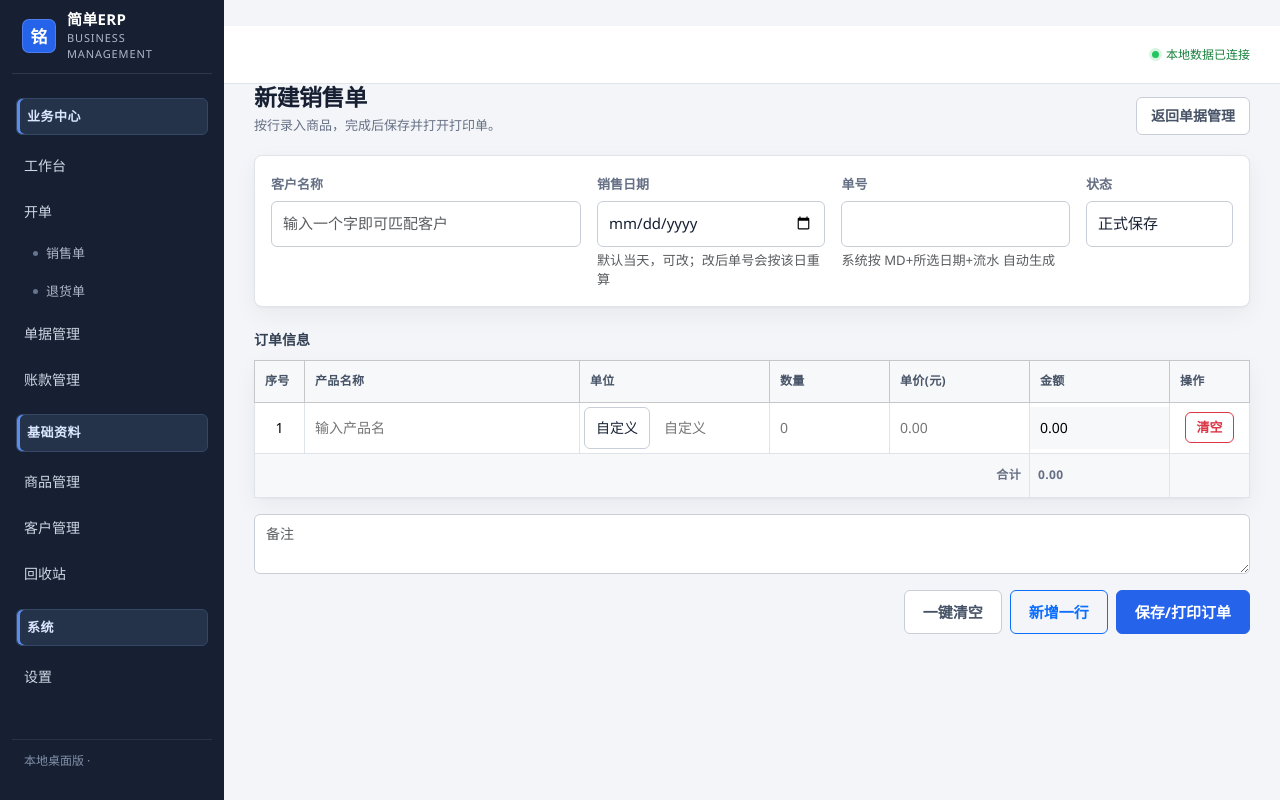
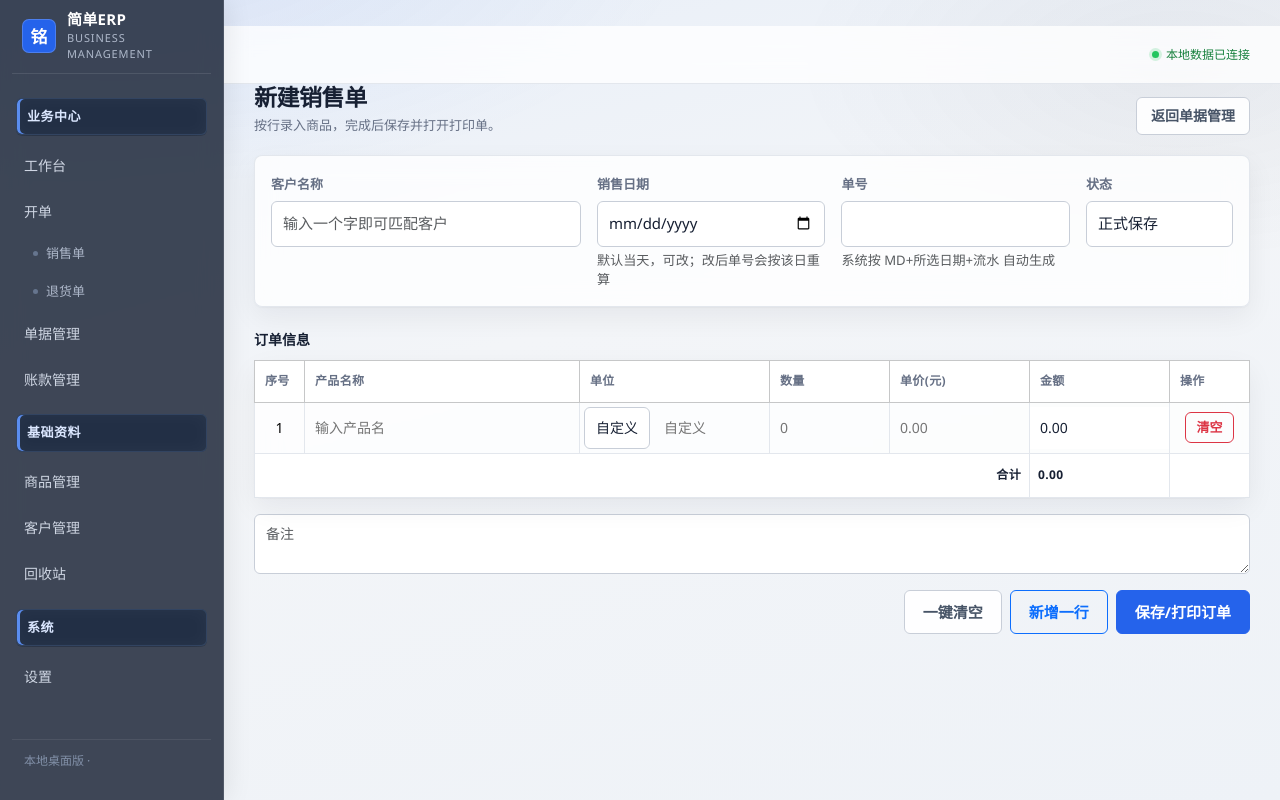
Before and after one commit to Astyyym/simple-erp, a Python web app: template app/erp/templates/orders/new.html in a window 1280 px wide. Run offline with Jinja, Linux system fonts and the light colour scheme; the template is opened without the code that fills it, so the values that code supplies are empty.

Commit message:
feat(ui): 为企业界面增加克制毛玻璃层次
在 base 主题变量中扩展 glass token，作用于侧栏、顶栏、卡片、表格外壳与筛选表单；工作台/开单/设置面板同步半透明。输入框保持实色以保证可读，打印模板未改动。

Fixes #1

```diff
--- a/app/erp/templates/base.html
+++ b/app/erp/templates/base.html
@@ -13,6 +13,16 @@
       --erp-sidebar:#172033;--erp-sidebar-hover:#222d42;--erp-success:#17803d;--erp-danger:#c73535;
       --erp-radius:8px;--erp-shadow:0 1px 2px rgba(16,24,40,.04),0 8px 24px rgba(16,24,40,.05);
       --erp-scale:1;
+      /* restrained glassmorphism tokens */
+      --erp-glass-blur:12px;
+      --erp-glass-bg:rgba(255,255,255,.78);
+      --erp-glass-bg-strong:rgba(255,255,255,.90);
+      --erp-glass-border:rgba(223,227,234,.85);
+      --erp-glass-shadow:0 1px 2px rgba(16,24,40,.04),0 10px 28px rgba(16,24,40,.06);
+      --erp-sidebar-glass:rgba(23,32,51,.82);
+      --erp-sidebar-border:rgba(255,255,255,.10);
+      --erp-content-wash:linear-gradient(165deg,#e7eef8 0%,#f3f5f8 42%,#eef2f7 100%);
+      --erp-content-mesh:radial-gradient(900px 420px at 12% -8%,rgba(37,99,235,.08),transparent 60%),radial-gradient(700px 360px at 92% 8%,rgba(15,23,42,.05),transparent 55%);
     }
     html[data-ui-scale="125"]{--erp-scale:1.25}
     html[data-ui-scale="150"]{--erp-scale:1.5}
@@ -22,6 +32,15 @@
       --erp-bg:#0f141d;--erp-surface:#171e2b;--erp-surface-soft:#1c2535;
       --erp-sidebar:#0b1018;--erp-sidebar-hover:#182234;--erp-success:#34d399;--erp-danger:#f87171;
       --erp-shadow:0 1px 2px rgba(0,0,0,.35),0 8px 24px rgba(0,0,0,.25);
+      --erp-glass-blur:12px;
+      --erp-glass-bg:rgba(23,30,43,.72);
+      --erp-glass-bg-strong:rgba(23,30,43,.88);
+      --erp-glass-border:rgba(61,75,99,.72);
+      --erp-glass-shadow:0 1px 2px rgba(0,0,0,.35),0 12px 28px rgba(0,0,0,.28);
+      --erp-sidebar-glass:rgba(11,16,24,.80);
+      --erp-sidebar-border:rgba(255,255,255,.08);
+      --erp-content-wash:linear-gradient(165deg,#0c111a 0%,#0f141d 46%,#121a26 100%);
+      --erp-content-mesh:radial-gradient(900px 420px at 12% -8%,rgba(59,130,246,.10),transparent 60%),radial-gradient(700px 360px at 92% 8%,rgba(148,163,184,.05),transparent 55%);
     }
     @media (prefers-color-scheme: dark){
       html[data-ui-theme="system"]{
@@ -30,25 +49,57 @@
         --erp-bg:#0f141d;--erp-surface:#171e2b;--erp-surface-soft:#1c2535;
         --erp-sidebar:#0b1018;--erp-sidebar-hover:#182234;--erp-success:#34d399;--erp-danger:#f87171;
         --erp-shadow:0 1px 2px rgba(0,0,0,.35),0 8px 24px rgba(0,0,0,.25);
+        --erp-glass-blur:12px;
+        --erp-glass-bg:rgba(23,30,43,.72);
+        --erp-glass-bg-strong:rgba(23,30,43,.88);
+        --erp-glass-border:rgba(61,75,99,.72);
+        --erp-glass-shadow:0 1px 2px rgba(0,0,0,.35),0 12px 28px rgba(0,0,0,.28);
+        --erp-sidebar-glass:rgba(11,16,24,.80);
+        --erp-sidebar-border:rgba(255,255,255,.08);
+        --erp-content-wash:linear-gradient(165deg,#0c111a 0%,#0f141d 46%,#121a26 100%);
+        --erp-content-mesh:radial-gradient(900px 420px at 12% -8%,rgba(59,130,246,.10),transparent 60%),radial-gradient(700px 360px at 92% 8%,rgba(148,163,184,.05),transparent 55%);
       }
     }
     *{box-sizing:border-box}
     html,body{height:100%;margin:0}
-    body{background:var(--erp-bg);color:var(--erp-ink);font-family:"Microsoft YaHei UI","Segoe UI",system-ui,-apple-system,sans-serif;font-size:15px;line-height:1.5;overflow:hidden}
-    .app-shell{display:flex;height:100vh;width:100%;overflow:hidden}
-    .sidebar{position:relative;flex:0 0 calc(224px * var(--erp-scale));width:calc(224px * var(--erp-scale));height:100%;background:var(--erp-sidebar);color:#fff;display:flex;flex-direction:column;z-index:100;padding:0 12px 18px;overflow:auto}
+    body{
+      background:var(--erp-content-wash),var(--erp-bg);
+      color:var(--erp-ink);
+      font-family:"Microsoft YaHei UI","Segoe UI",system-ui,-apple-system,sans-serif;
+      font-size:15px;line-height:1.5;overflow:hidden
+    }
+    .app-shell{display:flex;height:100vh;width:100%;overflow:hidden;position:relative}
+    .app-shell:before{
+      content:"";position:fixed;inset:0;pointer-events:none;z-index:0;
+      background:var(--erp-content-mesh);
+    }
+    .sidebar{
+      position:relative;flex:0 0 calc(224px * var(--erp-scale));width:calc(224px * var(--erp-scale));height:100%;
+      background:var(--erp-sidebar-glass);color:#fff;display:flex;flex-direction:column;z-index:100;
+      padding:0 12px 18px;overflow:auto;
+      border-right:1px solid var(--erp-sidebar-border);
+      -webkit-backdrop-filter:blur(var(--erp-glass-blur)) saturate(1.15);
+      backdrop-filter:blur(var(--erp-glass-blur)) saturate(1.15);
+      box-shadow:4px 0 24px rgba(0,0,0,.08);
+    }
     .brand{min-height:calc(72px * var(--erp-scale));display:flex;align-items:center;gap:11px;padding:10px;border-bottom:1px solid rgba(255,255,255,.1);margin-bottom:12px}
     .brand-mark{width:34px;height:34px;border-radius:7px;background:var(--erp-primary);display:grid;place-items:center;font-weight:700;font-size:17px;box-shadow:inset 0 0 0 1px rgba(255,255,255,.18);flex:0 0 auto}
     .brand-title{font-size:calc(15px * var(--erp-scale));font-weight:650;letter-spacing:.02em;line-height:1.25}.brand-subtitle{font-size:11px;color:#aeb8ca;margin-top:1px;letter-spacing:.08em}
-    .nav-label{margin:12px 4px 7px;padding:8px 10px;color:#dbe7ff;font-size:calc(13px * var(--erp-scale));font-weight:650;letter-spacing:.04em;background:#24324a;border:1px solid #354764;border-radius:6px;box-shadow:inset 3px 0 0 #5b8def}
+    .nav-label{margin:12px 4px 7px;padding:8px 10px;color:#dbe7ff;font-size:calc(13px * var(--erp-scale));font-weight:650;letter-spacing:.04em;background:rgba(36,50,74,.78);border:1px solid rgba(53,71,100,.9);border-radius:6px;box-shadow:inset 3px 0 0 #5b8def;-webkit-backdrop-filter:blur(8px);backdrop-filter:blur(8px)}
     .sidebar a{position:relative;color:#cfd6e3;display:flex;align-items:center;min-height:42px;padding:9px 12px;margin:2px 0;text-decoration:none;border-radius:7px;font-weight:500;font-size:calc(14px * var(--erp-scale));transition:background .15s,color .15s}
     .sidebar a:hover{background:var(--erp-sidebar-hover);color:#fff}.sidebar a.active{background:var(--erp-primary);color:#fff;font-weight:600}
     .sidebar a.sidebar-sub{min-height:34px;margin-left:14px;padding:6px 12px 6px 20px;font-size:calc(13px * var(--erp-scale));color:#aeb8ca;background:transparent}
     .sidebar a.sidebar-sub:before{content:"";position:absolute;left:7px;width:5px;height:5px;border-radius:50%;background:#66758e}
     .sidebar a.sidebar-sub:hover{color:#fff;background:var(--erp-sidebar-hover)}.sidebar a.sidebar-sub.active{color:#fff;background:#263b60}.sidebar a.sidebar-sub.active:before{background:#73a5ff}
     .app-version{margin-top:auto;padding:12px;color:#8290a8;font-size:12px;border-top:1px solid rgba(255,255,255,.08)}
-    .content{flex:1 1 auto;min-width:0;height:100%;overflow:auto;padding:26px 30px 48px}
-    .page-topbar{display:flex;align-items:center;justify-content:space-between;margin:-26px -30px 26px;padding:0 30px;min-height:58px;background:var(--erp-surface);border-bottom:1px solid var(--erp-border);position:sticky;top:0;z-index:10}
+    .content{position:relative;z-index:1;flex:1 1 auto;min-width:0;height:100%;overflow:auto;padding:26px 30px 48px}
+    .page-topbar{
+      display:flex;align-items:center;justify-content:space-between;margin:-26px -30px 26px;padding:0 30px;min-height:58px;
+      background:var(--erp-glass-bg);border-bottom:1px solid var(--erp-glass-border);position:sticky;top:0;z-index:10;
+      -webkit-backdrop-filter:blur(var(--erp-glass-blur)) saturate(1.1);
+      backdrop-filter:blur(var(--erp-glass-blur)) saturate(1.1);
+      box-shadow:0 1px 0 rgba(255,255,255,.04);
+    }
     .page-topbar .company{font-size:calc(13px * var(--erp-scale));color:var(--erp-muted)}
     .page-topbar .status-wrap{display:flex;align-items:center;gap:12px}
     .page-topbar .status{display:flex;align-items:center;gap:7px;font-size:12px;color:var(--erp-success)}
@@ -61,22 +112,56 @@
     .btn-primary{background:var(--erp-primary);border-color:var(--erp-primary)}.btn-primary:hover,.btn-primary:focus{background:var(--erp-primary-hover);border-color:var(--erp-primary-hover)}
     .btn-secondary{background:#475467;border-color:#475467}.btn-success{background:var(--erp-success);border-color:var(--erp-success)}.btn-danger{background:var(--erp-danger);border-color:var(--erp-danger)}
     .btn-info{background:#eaf2ff;border-color:#c9dcff;color:#1d4ed8}.btn-info:hover{background:#dbeafe;border-color:#aac7ff;color:#1e40af}.btn-warning{background:#f59e0b;border-color:#f59e0b;color:#fff}
-    .btn-outline-secondary{color:#475467;border-color:var(--erp-border-strong);background:var(--erp-surface)}.btn-outline-secondary:hover{background:var(--erp-surface-soft);color:var(--erp-ink);border-color:#98a2b3}
+    .btn-outline-secondary{color:#475467;border-color:var(--erp-border-strong);background:var(--erp-glass-bg-strong)}.btn-outline-secondary:hover{background:var(--erp-surface-soft);color:var(--erp-ink);border-color:#98a2b3}
+    /* inputs stay solid for readability on glass panels */
     .form-control,.form-select{min-height:40px;border:1px solid var(--erp-border-strong);border-radius:6px;background:var(--erp-surface);color:var(--erp-ink);font-size:14px;padding:8px 11px;box-shadow:none!important}
     .form-control:focus,.form-select:focus{border-color:var(--erp-primary);box-shadow:0 0 0 3px rgba(37,99,235,.12)!important}.form-control-lg,.form-select-lg{min-height:46px;font-size:15px}.form-label{font-size:13px;font-weight:600;color:var(--erp-muted);margin-bottom:6px}
-    form.row{background:var(--erp-surface);border:1px solid var(--erp-border);border-radius:var(--erp-radius);padding:14px;margin-left:0;margin-right:0;box-shadow:0 1px 2px rgba(16,24,40,.025)}
+    form.row{
+      background:var(--erp-glass-bg);border:1px solid var(--erp-glass-border);border-radius:var(--erp-radius);padding:14px;margin-left:0;margin-right:0;
+      box-shadow:var(--erp-glass-shadow);
+      -webkit-backdrop-filter:blur(var(--erp-glass-blur));
+      backdrop-filter:blur(var(--erp-glass-blur));
+    }
     .table{--bs-table-bg:transparent;margin-bottom:0;color:var(--erp-ink);border-color:var(--erp-border)}
-    .table-responsive,.table-shell{background:var(--erp-surface);border:1px solid var(--erp-border);border-radius:var(--erp-radius);overflow:hidden;box-shadow:var(--erp-shadow)}
-    table.table:not(.order-table){background:var(--erp-surface);border:1px solid var(--erp-border);box-shadow:var(--erp-shadow)}
+    .table-responsive,.table-shell{
+      background:var(--erp-glass-bg);border:1px solid var(--erp-glass-border);border-radius:var(--erp-radius);overflow:hidden;
+      box-shadow:var(--erp-glass-shadow);
+      -webkit-backdrop-filter:blur(var(--erp-glass-blur));
+      backdrop-filter:blur(var(--erp-glass-blur));
+    }
+    table.table:not(.order-table){
+      background:var(--erp-glass-bg);border:1px solid var(--erp-glass-border);box-shadow:var(--erp-glass-shadow);
+      -webkit-backdrop-filter:blur(var(--erp-glass-blur));
+      backdrop-filter:blur(var(--erp-glass-blur));
+    }
     .table>:not(caption)>*>*{padding:12px 14px;border-bottom-color:var(--erp-border)}
-    .table th{height:44px;background:var(--erp-surface-soft);color:var(--erp-muted);font-size:12px;font-weight:650;letter-spacing:.03em;vertical-align:middle;white-space:nowrap}
-    .table td{font-size:14px;vertical-align:middle}.table-striped>tbody>tr:nth-of-type(odd)>*{--bs-table-accent-bg:rgba(127,127,127,.04)}.table tbody tr:hover>*{background:rgba(37,99,235,.05)}
+    .table th{height:44px;background:var(--erp-glass-bg-strong);color:var(--erp-muted);font-size:12px;font-weight:650;letter-spacing:.03em;vertical-align:middle;white-space:nowrap}
+    .table td{font-size:14px;vertical-align:middle;background:transparent}.table-striped>tbody>tr:nth-of-type(odd)>*{--bs-table-accent-bg:rgba(127,127,127,.04)}.table tbody tr:hover>*{background:rgba(37,99,235,.05)}
     .stable-table{table-layout:fixed;width:100%}.stable-table th,.stable-table td{height:52px;overflow:hidden;text-overflow:ellipsis;white-space:nowrap}.stable-table .action-cell{width:380px;min-width:380px}.stable-table .action-wrap{display:flex;gap:6px;align-items:center;justify-content:flex-start;white-space:nowrap}.stable-table .action-wrap .btn{min-width:60px}.stable-table .deleting{opacity:.45;pointer-events:none}
-    .card{border:1px solid var(--erp-border);border-radius:var(--erp-radius);box-shadow:var(--erp-shadow);background:var(--erp-surface)}.card-body{padding:18px}
+    .card{
+      border:1px solid var(--erp-glass-border);border-radius:var(--erp-radius);box-shadow:var(--erp-glass-shadow);
+      background:var(--erp-glass-bg);
+      -webkit-backdrop-filter:blur(var(--erp-glass-blur));
+      backdrop-filter:blur(var(--erp-glass-blur));
+    }
+    .card-body{padding:18px}
+    /* shared panel surfaces used by dashboard / settings */
+    .workspace-panel,.settings-card,.quick-card:not(.primary){
+      background:var(--erp-glass-bg)!important;border-color:var(--erp-glass-border)!important;box-shadow:var(--erp-glass-shadow)!important;
+      -webkit-backdrop-filter:blur(var(--erp-glass-blur));
+      backdrop-filter:blur(var(--erp-glass-blur));
+    }
     .alert{border-radius:7px;border-width:1px}.table-danger.return-order-row>*{background:#fff1f1!important;color:#a52a2a}.table-danger.return-order-row:hover>*{background:#ffe7e7!important}
     html[data-ui-theme="dark"] .table-danger.return-order-row>*,html[data-ui-theme="system"] .table-danger.return-order-row>*{background:rgba(248,113,113,.12)!important;color:#fecaca}
     input[type=checkbox]{width:16px;height:16px;accent-color:var(--erp-primary)}
     code{color:var(--erp-ink)}
+    @supports not ((-webkit-backdrop-filter:blur(1px)) or (backdrop-filter:blur(1px))){
+      .sidebar{background:var(--erp-sidebar)}
+      .page-topbar,.card,.table-responsive,.table-shell,form.row,table.table:not(.order-table),
+      .workspace-panel,.settings-card,.quick-card:not(.primary){
+        background:var(--erp-surface)!important;
+      }
+    }
     @media(max-width:900px){.sidebar{flex-basis:calc(190px * var(--erp-scale));width:calc(190px * var(--erp-scale))}.content{padding:20px}.page-topbar{margin:-20px -20px 22px;padding:0 20px}.stable-table .action-cell{width:300px;min-width:300px}}
   </style>
   <script>
--- a/app/erp/templates/orders/new.html
+++ b/app/erp/templates/orders/new.html
@@ -4,17 +4,21 @@
 {% set order_type = order_type|default('sale') %}
 {% set is_return = order_type == 'return' %}
 <style>
-  .order-table { background: #fff; border: 1px solid var(--erp-border); border-radius: var(--erp-radius); overflow: visible; box-shadow: var(--erp-shadow); }
-  .order-table input { border: 0; width: 100%; min-height: 42px; padding: 8px 10px; background: transparent; }
-  .order-table input:focus { outline: 2px solid var(--erp-primary); outline-offset: -2px; background: #fff; }
+  .order-table {
+    background: var(--erp-glass-bg); border: 1px solid var(--erp-glass-border); border-radius: var(--erp-radius);
+    overflow: visible; box-shadow: var(--erp-glass-shadow);
+    -webkit-backdrop-filter: blur(var(--erp-glass-blur)); backdrop-filter: blur(var(--erp-glass-blur));
+  }
+  .order-table input { border: 0; width: 100%; min-height: 42px; padding: 8px 10px; background: transparent; color: var(--erp-ink); }
+  .order-table input:focus { outline: 2px solid var(--erp-primary); outline-offset: -2px; background: var(--erp-surface); }
   .order-table td, .order-table th { vertical-align: middle; padding: 0; }
-  .order-table thead th { height: 42px; padding: 0 10px; background: #f7f8fa; color: #475467; font-size: 12px; font-weight: 650; }
-  .order-table tfoot th { background: #f7f8fa; }
+  .order-table thead th { height: 42px; padding: 0 10px; background: var(--erp-glass-bg-strong); color: var(--erp-muted); font-size: 12px; font-weight: 650; }
+  .order-table tfoot th { background: var(--erp-glass-bg-strong); color: var(--erp-ink); }
   .suggest-wrap { position: relative; }
-  .suggest-list { position: absolute; z-index: 20; left: 0; right: 0; top: 100%; background: white; border: 1px solid var(--erp-border-strong); max-height: 220px; overflow-y: auto; border-radius: 0 0 7px 7px; box-shadow: 0 12px 28px rgba(16,24,40,.14); }
-  .suggest-item { padding: 9px 11px; cursor: pointer; border-bottom: 1px solid #eef0f3; }
+  .suggest-list { position: absolute; z-index: 20; left: 0; right: 0; top: 100%; background: var(--erp-surface); border: 1px solid var(--erp-border-strong); max-height: 220px; overflow-y: auto; border-radius: 0 0 7px 7px; box-shadow: 0 12px 28px rgba(16,24,40,.14); }
+  .suggest-item { padding: 9px 11px; cursor: pointer; border-bottom: 1px solid var(--erp-border); color: var(--erp-ink); }
   .suggest-item:hover { background: var(--erp-primary-soft); }
-  .readonly-total { background: #f7f8fa; padding: 10px; min-height: 42px; font-variant-numeric: tabular-nums; }
+  .readonly-total { background: var(--erp-glass-bg-strong); padding: 10px; min-height: 42px; font-variant-numeric: tabular-nums; color: var(--erp-ink); }
   .unit-cell { display: flex; gap: 4px; padding: 4px; }
   .unit-cell select { width: 74px; }
   .price-cell { padding: 4px !important; }
@@ -23,8 +27,15 @@
   .regular-price-option input { width: auto; min-height: auto; margin-right: 3px; }
   .order-heading { display:flex; justify-content:space-between; align-items:flex-end; margin-bottom:20px; }
   .order-heading h2 { margin:0 0 4px; }.order-heading p{margin:0;color:var(--erp-muted);font-size:13px}
-  .order-meta { background:#fff; border:1px solid var(--erp-border); border-radius:var(--erp-radius); padding:16px; box-shadow:var(--erp-shadow); }
-  .section-title{font-size:14px;font-weight:650;color:#344054;margin:22px 0 10px}
+  .order-meta {
+    background: var(--erp-glass-bg); border: 1px solid var(--erp-glass-border); border-radius: var(--erp-radius); padding: 16px;
+    box-shadow: var(--erp-glass-shadow); -webkit-backdrop-filter: blur(var(--erp-glass-blur)); backdrop-filter: blur(var(--erp-glass-blur));
+  }
+  .section-title{font-size:14px;font-weight:650;color:var(--erp-ink);margin:22px 0 10px}
+  @supports not ((-webkit-backdrop-filter:blur(1px)) or (backdrop-filter:blur(1px))){
+    .order-table,.order-meta{background:var(--erp-surface)}
+    .order-table thead th,.order-table tfoot th,.readonly-total{background:var(--erp-surface-soft)}
+  }
 </style>
 
 <div class="order-heading">
```
Also changed, not shown: app/erp/templates/index.html (+32 -2 lines), app/erp/templates/settings/index.html (+7 -1 lines), 开发短计划/2026-07-14_issue1_毛玻璃_执行计划.md (added, +23 -0 lines).
